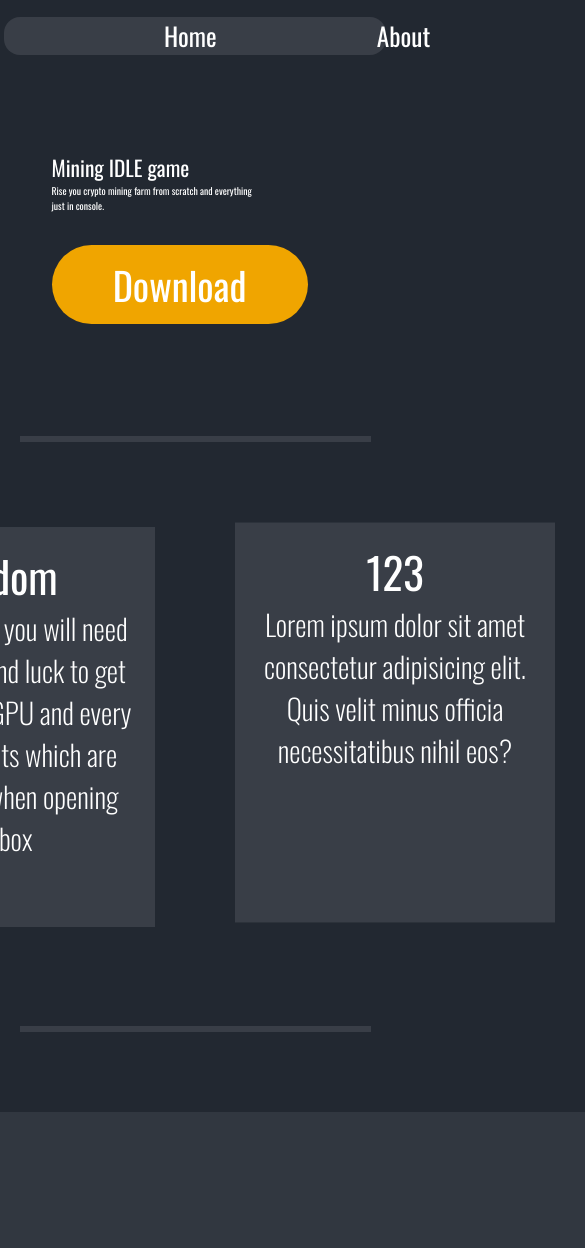
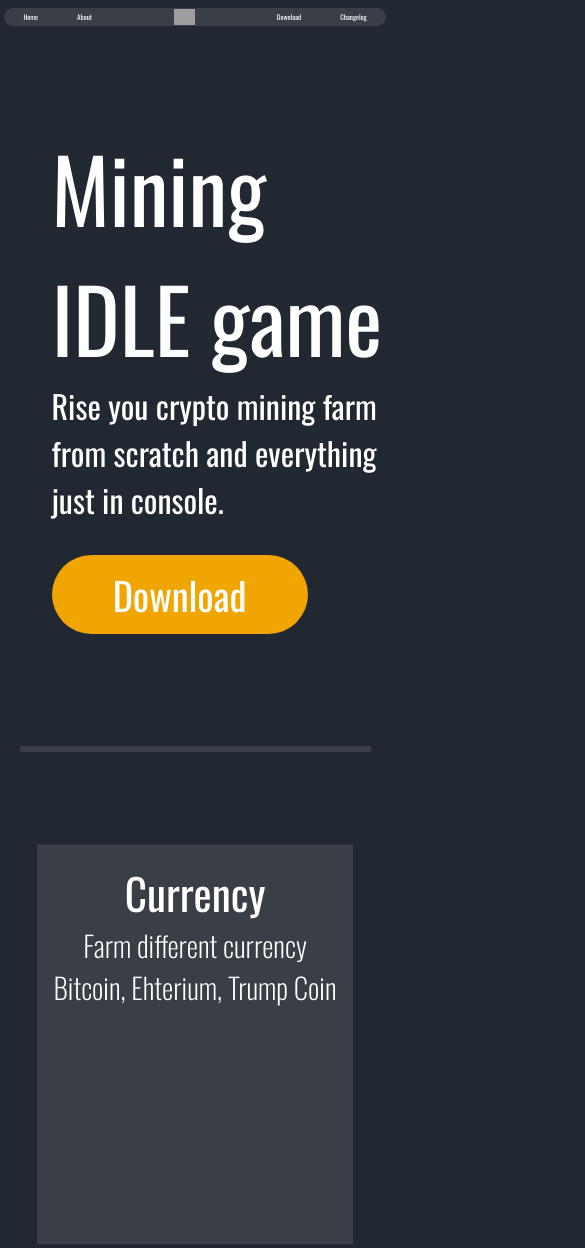
Before and after one commit to 23DP2MPels/console-java-CryptoGame-Page, a plain HTML site: page index.html in a window 390 px wide. Shown: the top 1248 px of the page, 585 px wide, since content can reach past the window. Drawn offline with nearby package versions, Linux system fonts and the light colour scheme; grey boxes are pictures that could not be loaded.

Commit message:
finished responsive (99%), minor edits in usermanual, (Sunday's commits)

```diff
--- a/index.html
+++ b/index.html
@@ -12,7 +12,7 @@
             <a href="#home">Home</a>
             <a href="#about">About</a>
         </div>
-        <img src="" alt="">
+        <img src="src/image/g.png" alt="">
         <div class="button-box">
             <a href="#download">Download</a>
             <a href="#changelog">Changelog</a>
--- a/src/css/style.css
+++ b/src/css/style.css
@@ -12,13 +12,8 @@
     scroll-behavior:smooth;
 }
 
-/*
-@media only screen and (width: 1488px) {
-    background-image: url(../image/bombardino.jpg);
-}
-*/
 .hidden-visibility {
-    visibility: hidden !important;
+    visibility: hidden;
     position: absolute;
 }
 
@@ -45,9 +40,9 @@
     display: flex;
     justify-content: space-between;
     width: 98vw;
-    height: 4.5vh;
+    height: 4.5vw;
     border-radius: 1rem;
-    margin-top: 2vh;
+    margin-top: 1vh;
 }
 
 hr {
@@ -65,11 +60,16 @@
 }
 
 nav a {
-    margin-inline: 5rem;
+    margin-inline: 5vw;
     text-decoration: none;
     color: #FFFFFF;
-    font-size: 3vh;
+    font-size: 1.8vw;
+}
 
+nav img {
+    margin-top: 0.2vw;
+    height: 4vw;
+    max-width: 20%;
 }
 
 #container3D canvas{
@@ -91,13 +91,13 @@
 }
 
 .hero-text p {
-    font-size: 2.5vw;
+    font-size: 2rem;
     margin-bottom: 2rem;
 }
 
 .hero-text h1 {
     margin: 0;
-    font-size: 5.5vw;
+    font-size: 5.5rem;
 }
 
 .hero {
@@ -146,6 +146,7 @@
 .card:nth-child(2) {
     animation-delay: 0.2s;
 }
+
 .card:nth-child(3) {
     animation-delay: 0.4s;
 }
@@ -160,6 +161,7 @@
     justify-content: center;
     gap: 5rem;
     text-align: center;
+    margin-inline: auto;
 }
 
 .card:hover {
@@ -174,14 +176,14 @@
 }
 
 .download-box h1 {
-    font-size: 6rem;
+    font-size: 5rem;
     margin-bottom: 2rem;
 }
 .download-box button {
     background-color: #F0A500;
     color: #FFFFFF;
     text-decoration: none;
-    padding: 1rem 6rem;
+    padding: 1rem 3rem;
     font-size: 3rem;
     border-radius: 2rem;
     transition: 0.3s;
@@ -244,3 +246,47 @@
     background-color: #393E47;
     transform: scale(1.1);
 }
+
+.usermanual {
+    padding: 5%;
+    background-color: rgba(57, 62, 71, 0.68);
+    margin: 5rem auto;
+    width: 90%;
+}
+
+@media screen and (max-width: 1300px) {
+    .button-box {
+        padding-inline: 0rem;
+    }
+    .card-box {
+        flex-wrap: wrap;
+        max-width: 90vw;
+    }
+    .card {
+        width: calc(50% - 5rem);
+        margin-bottom: 5rem;
+    }
+    .hero-text {
+        width: 90%;
+    }
+    #container3D{
+        visibility: hidden;
+        position: absolute;
+    }
+}
+
+@media screen and (max-width: 730px) {
+    .card-box {
+        flex-direction: column;
+        align-items: center;
+    }
+    .card {
+        width: 90%;
+    }
+    .download-box h1{
+        font-size: 3rem;
+    }
+    .download-box button{
+        font-size: 2rem;
+    }
+}
--- a/src/js/main.js
+++ b/src/js/main.js
@@ -22,19 +22,17 @@
 function checkAndHideModel() {
   if (modelHide > window.innerWidth) {
     document.getElementById("container3D").classList.add("hidden-visibility");
-  } else {
+  }
+  // else if (730 >= window.innerWidth) {
+  //   document.getElementById("container3D").classList.add("hidden-visibility");
+  // }
+  else {
     document.getElementById("container3D").classList.remove("hidden-visibility");
   }
 }
 
 checkAndHideModel()
 window.addEventListener('resize', checkAndHideModel);
-// ???
-
-function bombarino() {
-  window.location.href = 'https://www.youtube.com/watch?v=OFhMGhvW_5I';
-}
-
 
 // 3d model
 
```
Also changed, not shown: 1 other file.
